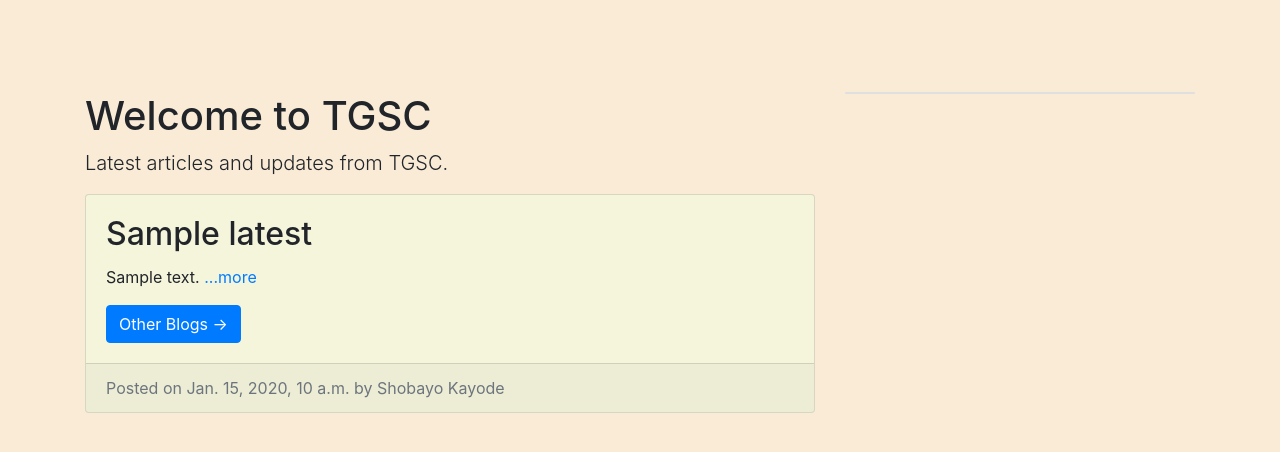
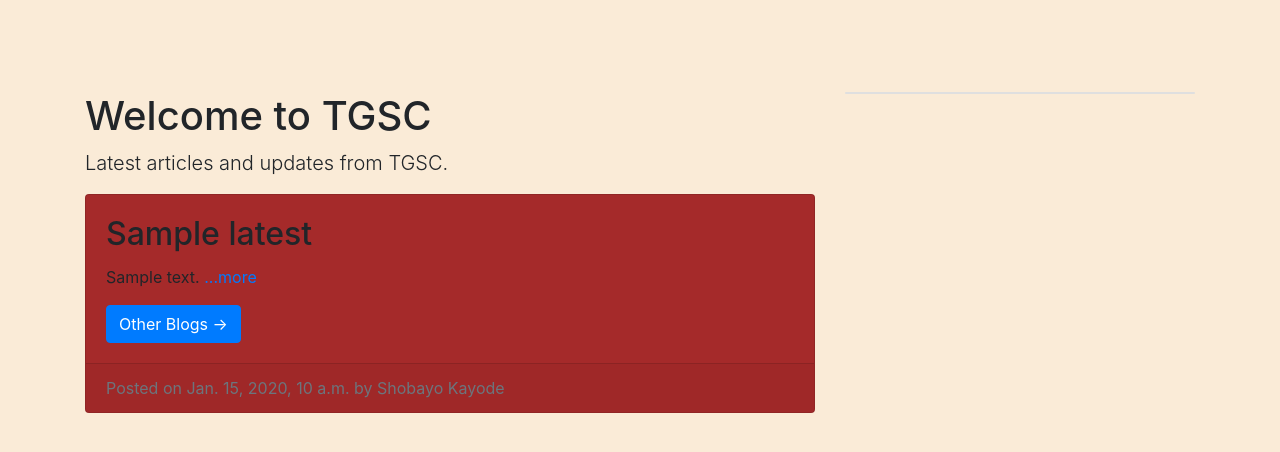
Before and after one commit to 0layimika/TGSC-website, a Django app: template blog/templates/blog/home.html in a window 1280 px wide. Shown: the part 56-508 px from the top of the page. Run offline with Django 4.2, Linux system fonts and the light colour scheme; the template is opened without the code that fills it: most values are stand-ins (such as "Sample title", 1, 10 or a date in 2020); data that the repository does not hold is empty; some libraries are stand-ins or nearby versions.

Commit message:
changed colot

```diff
--- a/blog/templates/blog/home.html
+++ b/blog/templates/blog/home.html
@@ -73,7 +73,7 @@
                 <p class="lead">Latest articles and updates from TGSC.</p>
                 <!-- Sample Blog Post -->
                 {% for latest in latest_blog  %}
-                <div class="card mb-4" style="background-color: beige">
+                <div class="card mb-4" style="background-color: brown">
                     <div class="card-body">
                         <h2 class="card-title">{{ latest.title }}</h2>
                         <p class="card-text">{{latest.summary}} <a href="{% url 'detail' blog_id=latest.id %}">...more</a></p>
```
Also changed, not shown: db.sqlite3.
